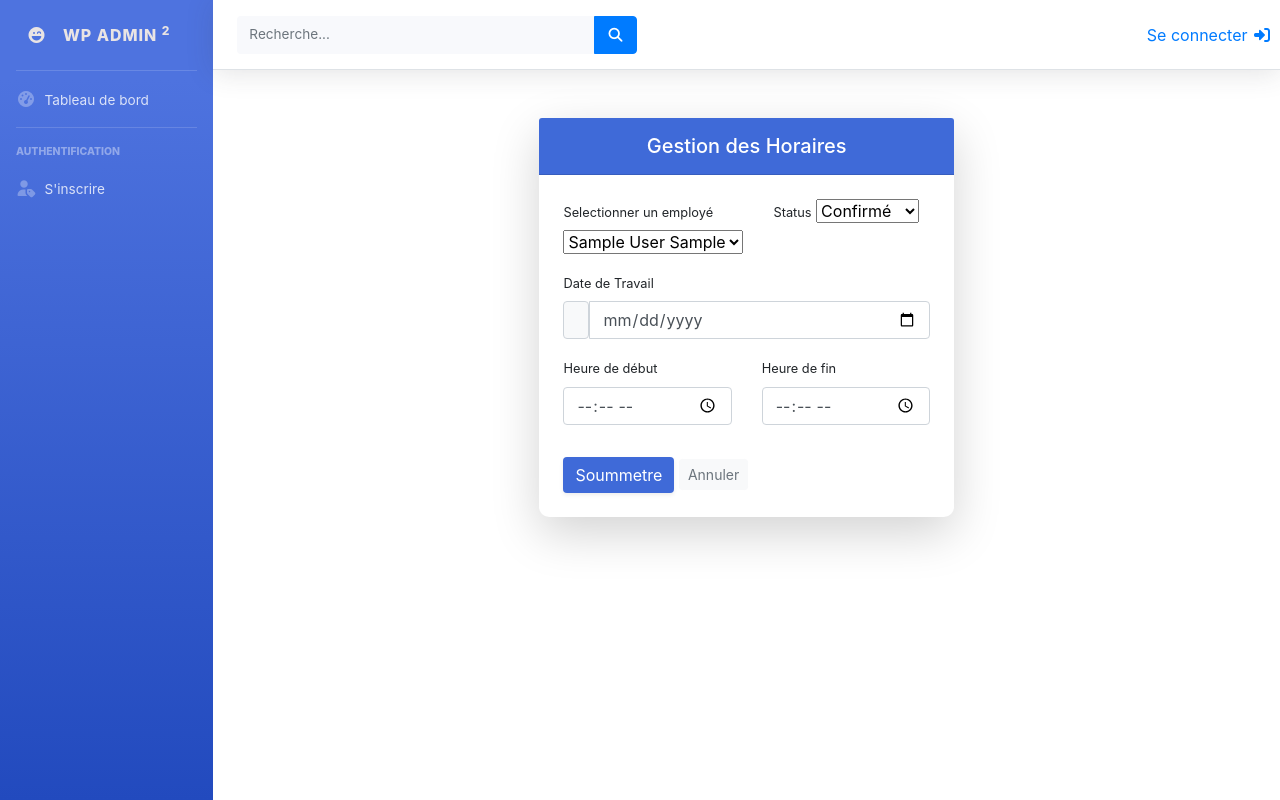
After one commit to Tsiaro-Yohan09/learn_django, a Django app: page /liste_employer/creer_horaire/ in a window 1280 px wide. The commit adds this page. Run offline with Django 5.2, Linux system fonts and the light colour scheme; tables that the repository leaves empty hold one stand-in row (values such as "Sample post"); some libraries are stand-ins or nearby versions.

Commit message:
Add model plannings Add views create_plannings, list_plannings Add the urls Add the templates

```diff
--- /dev/null
+++ b/projet_django/gestion_employee/templates/create_plannings.html
@@ -0,0 +1,75 @@
+{% extends "base.html" %}
+{% block content %}
+
+<div class="container mt-5">
+    <div class="row justify-content-center">
+        <div class="col-md-6 col-lg-5">
+            <div class="card shadow-lg border-0">
+                <div class="card-header py-3" style="background-color: #3f6ad8;">
+                    <h5 class="text-white mb-0 text-center">
+                        <i class="bi bi-person-plus-fill me-2"></i>Gestion des Horaires
+                    </h5>
+                </div>
+
+                <div class="card-body p-4">
+                    <form method="POST">
+                        {% csrf_token %}
+
+                        <div class="row g-2 mb-3">
+                            <div class="col-md">
+                                <label class="form-label small fw-bold">Selectionner un employé</label>
+                                <select name="employee_id" class="form-select">
+                                {% for emp in employee %}
+                                    <option value="{{ emp.id }}">{{ emp.name }} {{ emp.first_name }}</option>
+                                {% endfor %}
+                                </select>
+                            </div>
+
+                            <div class="col-md">
+                                <label class="form-label small fw-bold">Status</label>
+                                <select name="status" class="form-select">
+                                    <option value="Confirmé">Confirmé</option>
+                                    <option value="Absent">Absent</option>
+                                    <option value="Remplacer">Remplacer</option>
+                                </select>
+                            </div>
+                        </div>
+
+                        <div class="mb-3">
+                            <label class="form-label small fw-bold">Date de Travail</label>
+                            <div class="input-group">
+                                <span class="input-group-text bg-light"><i class="bi bi-envelope"></i></span>
+                                <input type="date" name="date_work" class="form-control" required>
+                            </div>
+                        </div>
+
+                        <div class="row g-2 mb-3">
+                            <div class="col-md">
+                                <label class="form-label small fw-bold">Heure de début</label>
+                                <input type="time" name="start_time" class="form-control" required>
+                            </div>
+                            <div class="col-md">
+                                <label class="form-label small fw-bold">Heure de fin</label>
+                                <input type="time" name="end_time" class="form-control" required>
+                            </div>
+                        </div>
+
+                        <div class="row g-2 mb-3">
+
+                        </div>
+
+                        <div class="d-grid gap-2">
+                            <button type="submit" class="btn btn-primary shadow-sm" style="background-color: #3f6ad8; border: none;">
+                                <i class="bi bi-check-circle me-2"></i>Soummetre
+                            </button>
+                            <a href="" class="btn btn-light btn-sm text-muted">Annuler</a>
+                        </div>
+                    </form>
+                </div>
+            </div>
+        </div>
+    </div>
+</div>
+
+
+{% endblock %}
--- a/projet_django/gestion_employee/urls.py
+++ b/projet_django/gestion_employee/urls.py
@@ -7,4 +7,6 @@ urlpatterns = [
     path('informations_employer/<int:id>', views.information_employee, name='informations_employer'),
     path('informations_employer/editer_employer/<int:id>', views.edit_employee, name='editer_employer'),
     path('informations_employer/supprimer_employer/<int:id>', views.delete_employee, name='supprimer_employer'),
+    path('creer_horaire/', views.create_plannings, name='creer_horaire'),
+    path('liste_plannings/', views.liste_plannings, name='liste_plannings'),
 ]
--- a/projet_django/gestion_employee/views.py
+++ b/projet_django/gestion_employee/views.py
@@ -1,7 +1,7 @@
 from django.http import HttpResponse
 from django.shortcuts import redirect, render
 from django.template import loader
-from .models import Employee
+from .models import Employee, Plannings
 
 def create_employee(request):
     if request.method == "POST":
@@ -82,3 +82,31 @@ def delete_employee(request, id):
         return redirect("/liste_employer")
 
     return render(request, "confirmation_delete.html", {"employee": get_employee})
+
+def create_plannings(request):
+    employee = Employee.objects.all().values()
+
+    if request.method == "POST":
+        date_work = request.POST["date_work"]
+        status = request.POST["status"]
+        employee_id_id = request.POST["employee_id"]
+        start_time = request.POST["start_time"]
+        end_time = request.POST["end_time"]
+
+        plannings = Plannings(
+            date_work=date_work,
+            start_time=start_time,
+            end_time=end_time,
+            status=status,
+            employee_id_id=employee_id_id
+        )
+        plannings.save()
+
+        return redirect("/liste_employer")
+
+    return render(request, 'create_plannings.html', {"employee": employee})
+
+def liste_plannings(request):
+    plannings = Plannings.objects.select_related('employee_id').all()
+
+    return render(request, "liste_plannings.html", {"plannings": plannings})
--- a/projet_django/home_page/templates/blocks/sidebar.html
+++ b/projet_django/home_page/templates/blocks/sidebar.html
@@ -32,12 +32,30 @@
         {% if request.user.is_authenticated %}
             <hr class="sidebar-divider">
             <div class="sidebar-heading">
-                Emplyees
+                Employees
             </div>
             <li class="nav-item {% if current_page|default:0 == 4 %}active{% endif %}">
                 <a class="nav-link collapsed" href="{% url 'liste_employer' %}">
                     <i class="fa-solid fa-file-invoice"></i>
-                    <span>Liste</span>
+                    <span>Liste employee</span>
+                </a>
+            </li>
+            <li class="nav-item {% if current_page|default:0 == 4 %}active{% endif %}">
+                <a class="nav-link collapsed" href="{% url 'creer_employee' %}">
+                    <i class="fa-solid fa-file-invoice"></i>
+                    <span>Creer employee</span>
+                </a>
+            </li>
+            <li class="nav-item {% if current_page|default:0 == 4 %}active{% endif %}">
+                <a class="nav-link collapsed" href="{% url 'creer_horaire' %}">
+                    <i class="fa-solid fa-file-invoice"></i>
+                    <span>Gerer plannings</span>
+                </a>
+            </li>
+            <li class="nav-item {% if current_page|default:0 == 4 %}active{% endif %}">
+                <a class="nav-link collapsed" href="{% url 'liste_plannings' %}">
+                    <i class="fa-solid fa-file-invoice"></i>
+                    <span>Liste horaires</span>
                 </a>
             </li>
         {% endif %}
```
Also changed, not shown: projet_django/gestion_employee/models.py (+8 -0 lines), projet_django/gestion_employee/templates/liste_plannings.html (added, +50 -0 lines), projet_django/gestion_employee/migrations/0003_plannings.py (added).
